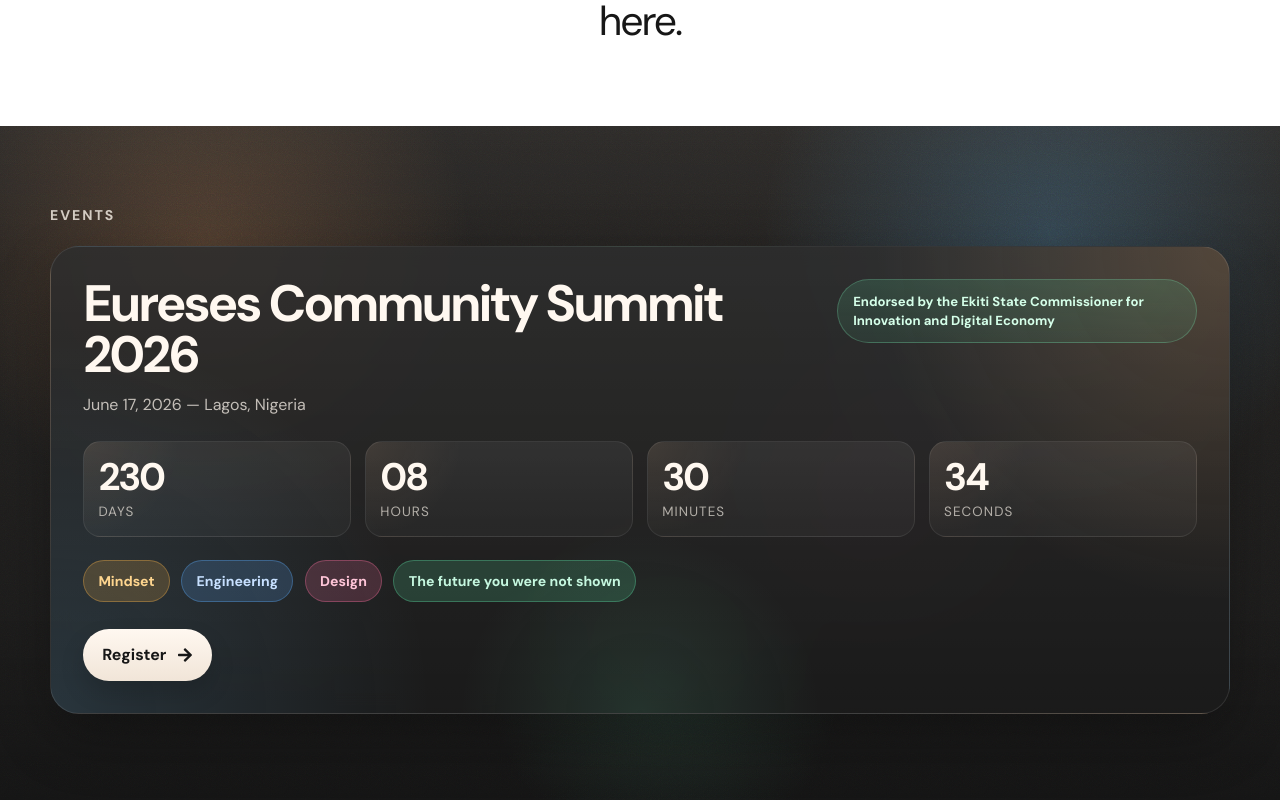
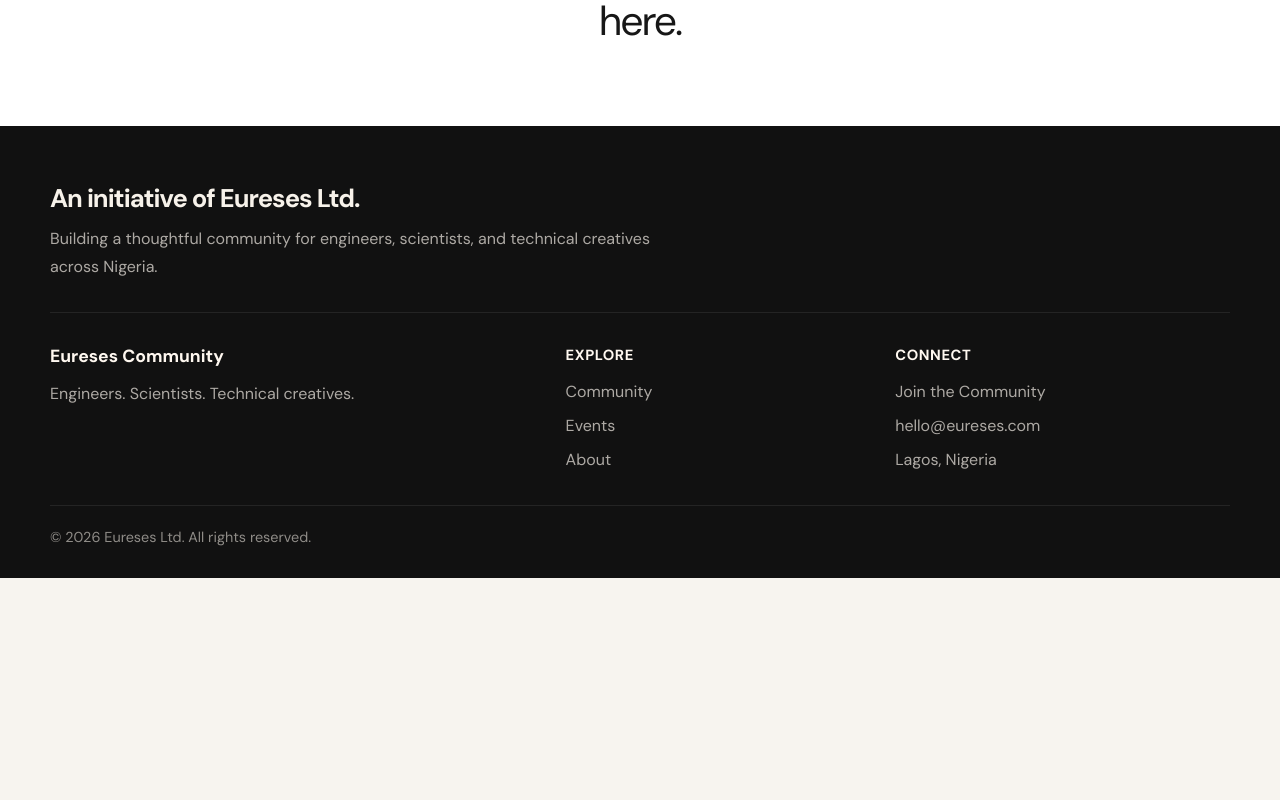
Before and after one commit to olaotesile/axrevtechsummit, a React (Vite) app: page / in a window 1280 px wide. Shown: the part 1500-2300 px from the top of the page. After the commit the page ends 2078 px from the top, so only its background shows below. Built offline with nearby package versions, Linux system fonts and the light colour scheme.

Commit message:
Remove Eureses Community Summit 2026 section and associated countdown logic

```diff
--- a/src/App.jsx
+++ b/src/App.jsx
@@ -4,7 +4,6 @@ import "./App.css";
 
 const navItems = [
   { label: "Community", href: "#community" },
-  { label: "Events", href: "#events" },
   { label: "About", href: "#about" },
 ];
 
@@ -65,30 +64,9 @@ const featureItems = [
 ];
 
 const joinUrl = "https://chat.whatsapp.com/G8GeWyKROokE7piDwaMlB0?mode=gi_t";
-const registerUrl = joinUrl;
-// Fixed date: June 17, 2026
-const summitDate = new Date("2026-06-17T10:00:00+01:00");
-const summitThemeTags = [
-  { label: "Mindset", tone: "amber" },
-  { label: "Engineering", tone: "blue" },
-  { label: "Design", tone: "rose" },
-  { label: "The future you were not shown", tone: "green" },
-];
-
-function getCountdownParts(targetDate) {
-  const diff = Math.max(0, targetDate.getTime() - Date.now());
-  const days = Math.floor(diff / (1000 * 60 * 60 * 24));
-  const hours = Math.floor((diff / (1000 * 60 * 60)) % 24);
-  const minutes = Math.floor((diff / (1000 * 60)) % 60);
-  const seconds = Math.floor((diff / 1000) % 60);
-
-  return { days, hours, minutes, seconds };
-}
-
 function App() {
   const [menuOpen, setMenuOpen] = useState(false);
   const [carouselProgress, setCarouselProgress] = useState(1);
-  const [countdown, setCountdown] = useState(() => getCountdownParts(summitDate));
 
   useEffect(() => {
     document.body.style.overflow = menuOpen ? "hidden" : "";
@@ -112,15 +90,7 @@ function App() {
     };
   }, []);
 
-  useEffect(() => {
-    const intervalId = window.setInterval(() => {
-      setCountdown(getCountdownParts(summitDate));
-    }, 1000);
 
-    return () => {
-      window.clearInterval(intervalId);
-    };
-  }, []);
 
   const closeMenu = () => setMenuOpen(false);
 
@@ -256,63 +226,7 @@ function App() {
           </div>
         </section>
 
-        <section className="events-section" id="events">
-          <div className="events-shell">
-            <div className="events-header">
-              <p className="events-kicker">Events</p>
-            </div>
 
-            <article className="event-card">
-              <div className="event-card-top">
-                <div>
-                  <h2>Eureses Community Summit 2026</h2>
-                  <p className="event-meta">
-                    June 17, 2026 — Lagos, Nigeria
-                  </p>
-                </div>
-                <span className="event-badge">
-                  Endorsed by the Ekiti State Commissioner for Innovation and
-                  Digital Economy
-                </span>
-              </div>
-
-              <div className="countdown-grid" aria-label="Countdown to event">
-                {[
-                  { label: "Days", value: countdown.days },
-                  { label: "Hours", value: countdown.hours },
-                  { label: "Minutes", value: countdown.minutes },
-                  { label: "Seconds", value: countdown.seconds },
-                ].map((item) => (
-                  <div key={item.label} className="countdown-cell">
-                    <strong>{String(item.value).padStart(2, "0")}</strong>
-                    <span>{item.label}</span>
-                  </div>
-                ))}
-              </div>
-
-              <div className="event-tags">
-                {summitThemeTags.map((tag) => (
-                  <span
-                    key={tag.label}
-                    className={`event-tag event-tag-${tag.tone}`}
-                  >
-                    {tag.label}
-                  </span>
-                ))}
-              </div>
-
-              <a
-                href={registerUrl}
-                target="_blank"
-                rel="noreferrer"
-                className="event-link"
-              >
-                Register
-                <FaArrowRight />
-              </a>
-            </article>
-          </div>
-        </section>
       </main>
 
       <footer className="site-footer">
```
